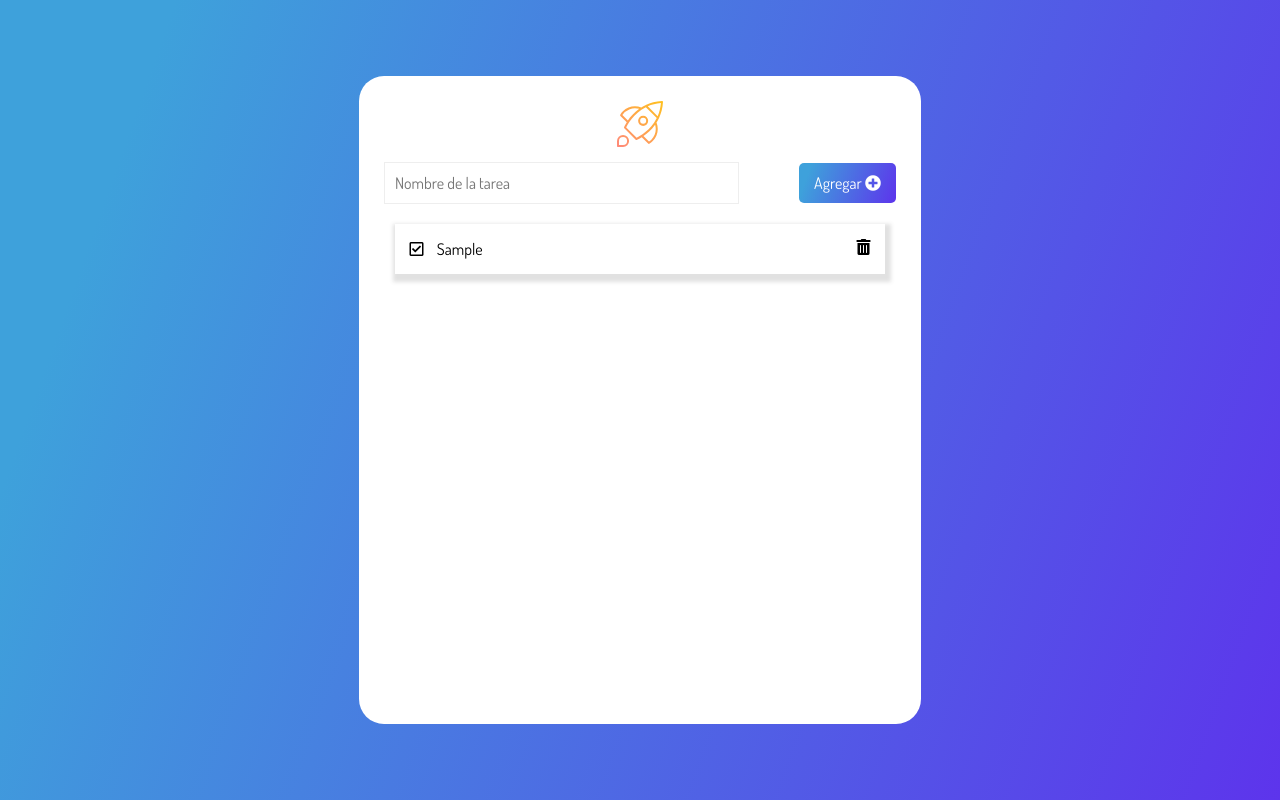
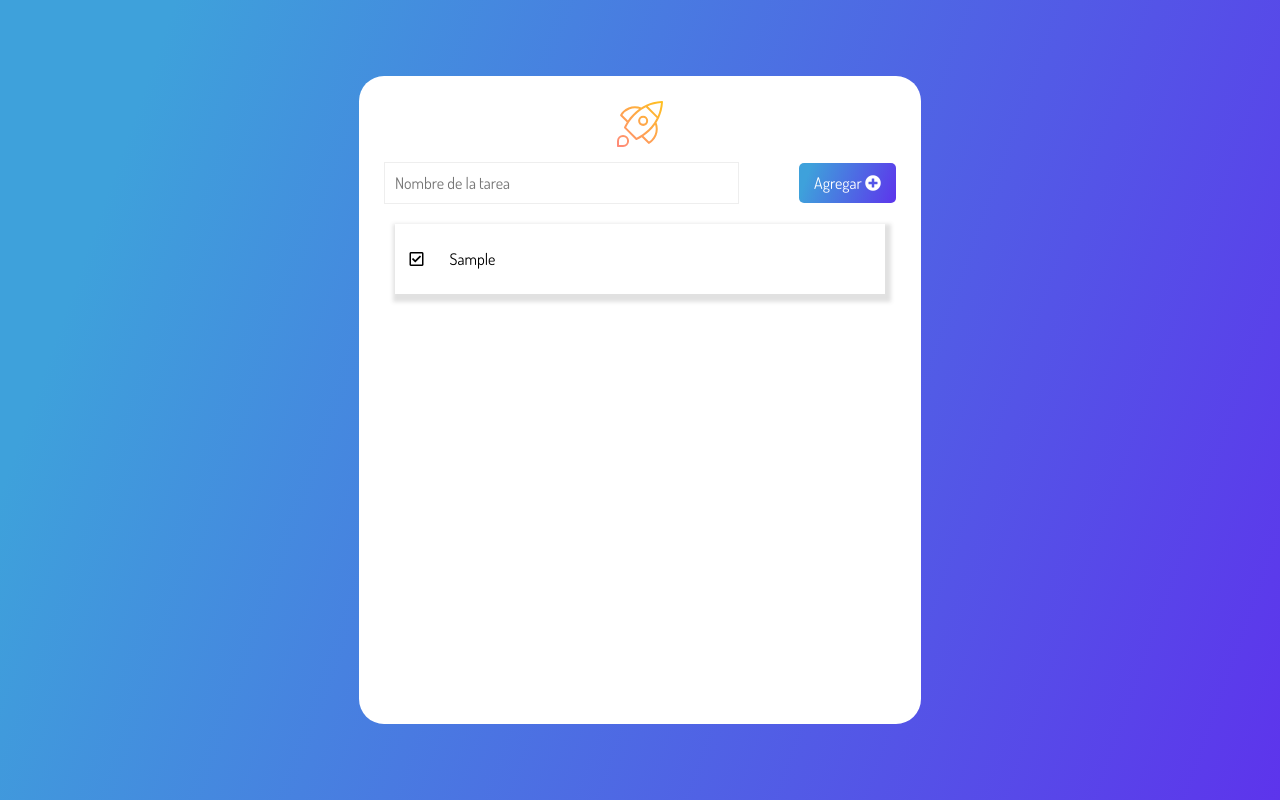
Before and after one commit to GabiTheCoco/CursoDom, a plain HTML site: page index.html in a window 1280 px wide. Both pictures are taken after typing "Sample" into the empty fields and a click on the button "Agregar". Drawn offline with Linux system fonts and the light colour scheme.

Commit message:
final clase04

```diff
--- a/script.js
+++ b/script.js
@@ -1,3 +1,4 @@
+( () => {
     const btnAgregar = document.querySelector("[data-form-btn]");
 
     /*
@@ -7,6 +8,7 @@ const btnAgregar = document.querySelector("[data-form-btn]");
 
 
     const createTask = (evento) => {
+
         evento.preventDefault(); // !previene el comportamiento por defecto del formulario, o un objeto en específico (recargar la pagina en este caso)
         const inputText = document.querySelector("[data-form-input]");
         const value = inputText.value;
@@ -15,23 +17,55 @@ const createTask = (evento) => {
         const task = document.createElement("li");
         task.classList.add("card");
 
-    const content = ` <div>
-        <i class="far fa-check-square icon"></i>
-        <span class="task">${value}</span>
-    </div>
-    <i class="fas fa-trash-alt trashIcon icon"></i>`;
+
+        const taskContent = document.createElement("div");
+        taskContent.classList.add("task-container");
+
+        const titleTask = document.createElement("span");
+        titleTask.classList.add("task");
+        titleTask.innerText = value; // * lo q esta adentro d span lo cambia por value
+
+        taskContent.appendChild(checkComplete());
+        taskContent.appendChild(titleTask);
+
     /*
         * esto se llama string template, es una propieda de JS que permite
         * guardar un elmento html y poder utilizarlo con variables de JS
         * como se muestra en la línea 18
     */
 
-    task.innerHTML = content; // * lo q esta adentro d task cambia a content.
+        // task.innerHTML = content;  * lo q esta adentro d task cambia a content.
+        task.appendChild(taskContent)
         list.appendChild(task);
-    console.log(content);
     }
-
 
 
     // ? arrow functions, o funciones anónimas
     btnAgregar.addEventListener("click",  createTask);
+
+    const checkComplete = () => {
+        const i = document.createElement("i");
+        i.classList.add("far", "fa-check-square", "icon");
+
+        i.addEventListener("click", completeTask);
+        return i;
+    }
+
+    const completeTask = (event) => {
+        const element = event.target;
+        element.classList.toggle("fas");
+        element.classlist.toggle("completeIcon");
+        element.classList.toggle("far");
+    }
+
+})();
+
+/*
+    ! se define todo el codigo como una IIFE (funcion ejecutadas inmediatamente)
+    ! se ejecutan cuando son definidas directamente
+
+    * esto sirve para ocultar las funciones y los elementos sensibles al usuario
+    * previniendo brechas de seguridad al acceder a datos que no tienen que acceder
+    * dentro del scope gobal, esto se soluciona ejecutando todo dentro de un scope
+    * de la funcion ejecutada directamente en su definción
+*/
--- a/styles.css
+++ b/styles.css
@@ -89,8 +89,16 @@ form {
   position: relative;
 }
 
+.task-container{
+  width: 100%;
+  display: flex;
+  align-items: center;
+  gap: 1rem;
+}
+
 .task {
   padding: 10px;
+  text-align: center;
 }
 
 .icon {
```
Lines whose indentation alone changed are shown as unchanged.
